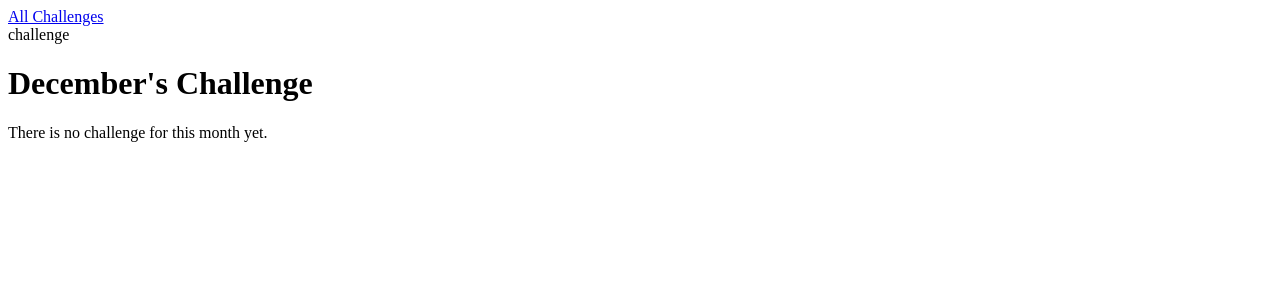
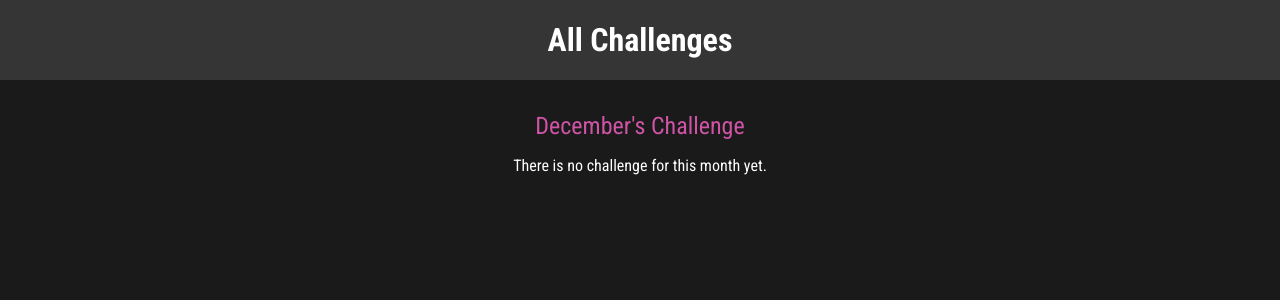
Before and after one commit to Tedrick10/monthly_challenges, a Django app: page /challenges/december in a window 1280 px wide. Shown: the top 300 px of the page. Run offline with Django 4.2, Linux system fonts and the light colour scheme.

Commit message:
Finished the project.

```diff
--- /dev/null
+++ b/challenges/static/challenges/challenge.css
@@ -0,0 +1,22 @@
+h1,
+h2 {
+  text-align: center;
+  color: white;
+}
+
+h1 {
+  font-size: 1.5rem;
+  margin: 2rem 0 1rem 0;
+  font-weight: normal;
+  color: #cf54a6;
+}
+
+h2 {
+  font-size: 3rem;
+  font-weight: bold;
+}
+
+.fallback {
+  text-align: center;
+  color: white;
+}
--- /dev/null
+++ b/challenges/static/challenges/includes/header.css
@@ -0,0 +1,25 @@
+header {
+    width: 100%;
+    height: 5rem;
+    background-color: #353535;
+  }
+
+  header nav {
+    width: 100%;
+    height: 100%;
+    display: flex;
+    justify-content: center;
+    align-items: center;
+  }
+
+  header nav a {
+    color: white;
+    font-size: 2rem;
+    font-weight: bold;
+    text-decoration: none;
+  }
+
+  header nav a:hover,
+  header nav a:active {
+    color: #cf54a6;
+  }
--- a/challenges/templates/challenges/challenge.html
+++ b/challenges/templates/challenges/challenge.html
@@ -1,4 +1,5 @@
 {% extends 'base.html' %}
+{% load static %}
 
 {% block page_title %}
 
@@ -6,15 +7,19 @@
 
 {% endblock  %}
 
+{% block css_files %}
+    <link rel="stylesheet" href="{% static "challenges/challenge.css" %}" />
+    <link rel="stylesheet" href="{% static "challenges/includes/header.css" %}" />
+{% endblock  %}
 
 {% block content %}
 
-{% include "challenges/includes/header.html" with active_page="challenge" %}
+{% include "challenges/includes/header.html" %}
 <h1>{{ month_name|title }}'s Challenge</h1>
 {% if challenge_name is not None %}
 <h2>{{ challenge_name }}</h2>
 {% else %}
-<p>There is no challenge for this month yet.</p>
+<p class="fallback">There is no challenge for this month yet.</p>
 {% endif %}
 
 {% endblock  %}
--- a/monthly_challenges/settings.py
+++ b/monthly_challenges/settings.py
@@ -122,6 +122,10 @@ USE_TZ = True
 
 STATIC_URL = 'static/'
 
+STATICFILES_DIRS = [
+    BASE_DIR / "static"
+]
+
 # Default primary key field type
 # https://docs.djangoproject.com/en/4.0/ref/settings/#default-auto-field
 
--- /dev/null
+++ b/static/styles.css
@@ -0,0 +1,10 @@
+@import url('https://fonts.googleapis.com/css2?family=Roboto+Condensed:wght@400;700&display=swap');
+
+html {
+  font-family: 'Roboto Condensed', sans-serif;
+}
+
+body {
+  margin: 0;
+  background-color: #1a1a1a;
+}
--- a/templates/base.html
+++ b/templates/base.html
@@ -1,3 +1,5 @@
+{% load static %}
+
 <!DOCTYPE html>
 <html lang="en">
 <head>
@@ -5,6 +7,8 @@
     <meta http-equiv="X-UA-Compatible" content="IE=edge">
     <meta name="viewport" content="width=device-width, initial-scale=1.0">
     <title>{% block  page_title %}My Challenges{% endblock  %}</title>
+    <link rel="stylesheet" href="{% static "styles.css" %}" />
+    {% block css_files %}{% endblock  %}
 </head>
 <body>
     {% block content %}{% endblock  %}
```
Also changed, not shown: challenges/static/challenges/challenges.css (added, +37 -0 lines), challenges/templates/challenges/index.html (+6 -1 lines).
